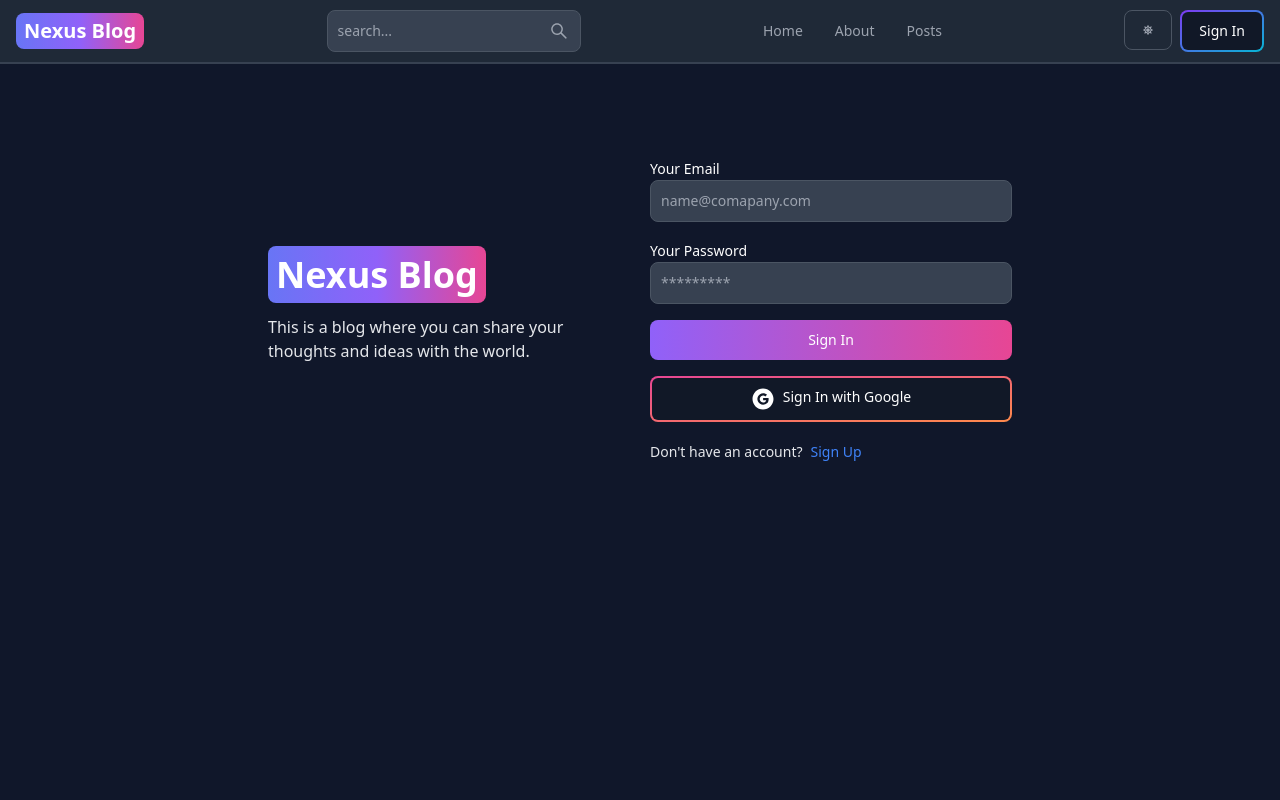
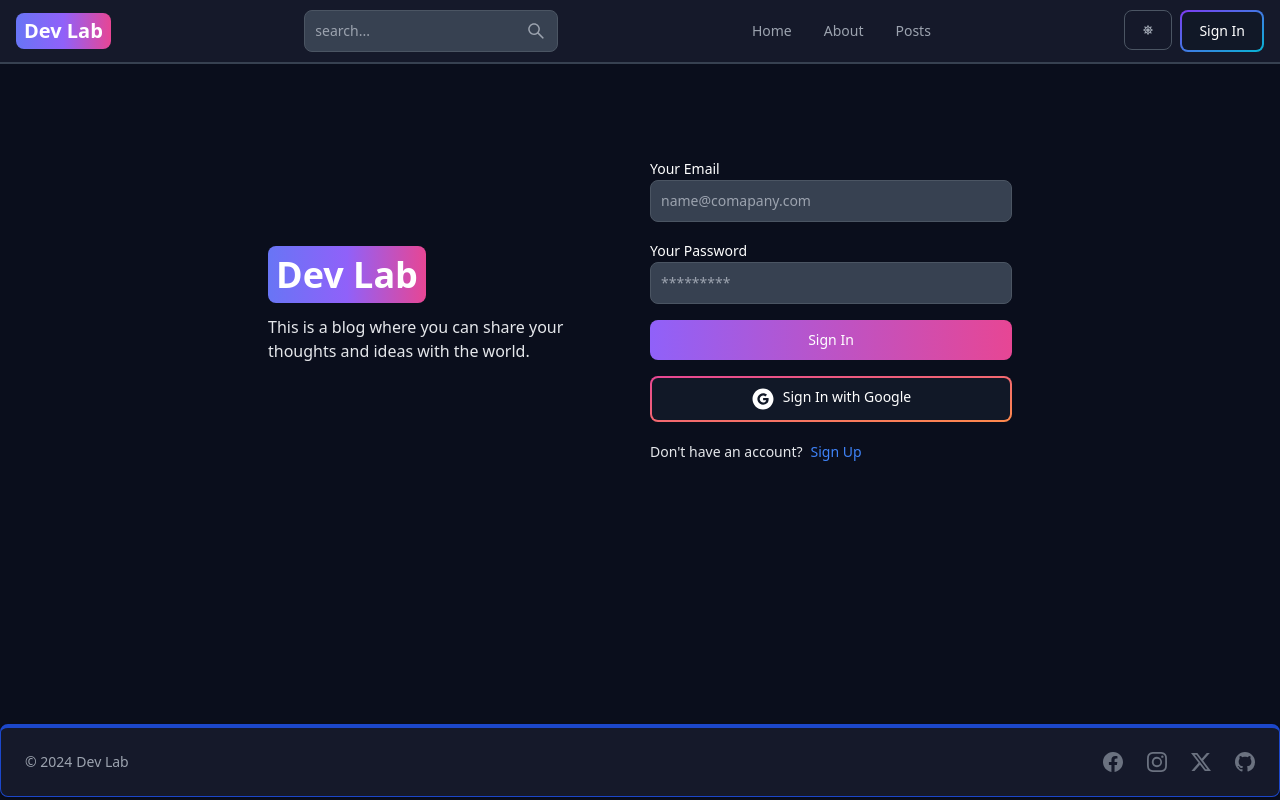
Before and after one commit to oshri1997/Nexus_Blog, a React (Vite) app in the folder frontend/: page /sign-in in a window 1280 px wide. Shown: the top 800 px of the page. Built offline with nearby package versions, Linux system fonts and the light colour scheme; no server answers.

Commit message:
change the them

```diff
--- a/frontend/index.html
+++ b/frontend/index.html
@@ -4,7 +4,7 @@
     <meta charset="UTF-8" />
     <!-- <link rel="icon" type="image/svg+xml" href="/vite.svg" /> -->
     <meta name="viewport" content="width=device-width, initial-scale=1.0" />
-    <title>Nexus Blog</title>
+    <title>Dev Lab</title>
   </head>
   <body>
     <div id="root"></div>
--- a/frontend/src/App.tsx
+++ b/frontend/src/App.tsx
@@ -19,12 +19,11 @@ import Posts from "./pages/Posts";
 import Search from "./pages/Search";
 
 const App = () => {
-  const { theme } = useSelector((state: RootState) => state.theme);
   const { currentUser } = useSelector((state: RootState) => state.user);
   return (
     <BrowserRouter>
       <ScrollToTop />
-      <ToastContainer pauseOnFocusLoss={false} theme={theme} />
+      <ToastContainer pauseOnFocusLoss={false} />
       <Header />
       <Routes>
         <Route path="/" element={<Home />} />
--- a/frontend/src/components/DashSidebar.tsx
+++ b/frontend/src/components/DashSidebar.tsx
@@ -1,4 +1,4 @@
-import { Sidebar } from "flowbite-react";
+import { CustomFlowbiteTheme, Sidebar } from "flowbite-react";
 import { useEffect, useState } from "react";
 import {
   HiArrowSmRight,
@@ -48,9 +48,9 @@ export default function DashSidebar() {
   };
 
   return (
-    <Sidebar className="md:w-56 w-full">
+    <Sidebar className="md:w-56 w-full ">
       <Sidebar.Items>
-        <Sidebar.ItemGroup className="flex flex-col gap-1">
+        <Sidebar.ItemGroup className="flex flex-col gap-1 ">
           <Link to="/dashboard?tab=profile">
             <Sidebar.Item
               active={tab === "profile"}
--- a/frontend/src/components/Footer.tsx
+++ b/frontend/src/components/Footer.tsx
@@ -4,16 +4,32 @@ import { BsFacebook, BsGithub, BsInstagram, BsTwitterX } from "react-icons/bs";
 
 export default function FooterComponent() {
   return (
-    <Footer container className="border border-t-8 border-teal-500">
+    <Footer container className="border border-t-4 !bg-backgroundSecondary border-primary">
       <div className="flex w-full justify-between ">
         <div>
-          <Footer.Copyright by="Nexus Blog" year={new Date().getFullYear()} />
+          <Footer.Copyright by="Dev Lab" year={new Date().getFullYear()} />
         </div>
         <div className="flex gap-6 ">
-          <Footer.Icon className="hover:text-[#4867AA]" href="#" icon={BsFacebook} />
-          <Footer.Icon className="hover:text-[#EF3577]" href="#" icon={BsInstagram} />
-          <Footer.Icon className="hover:text-black" href="#" icon={BsTwitterX} />
-          <Footer.Icon className="hover:text-#E6EDF3" href="#" icon={BsGithub} />
+          <Footer.Icon
+            className="hover:text-[#4867AA] dark:hover:text-[#4867AA]"
+            href="#"
+            icon={BsFacebook}
+          />
+          <Footer.Icon
+            className="hover:text-[#EF3577] dark:hover:text-[#EF3577]"
+            href="#"
+            icon={BsInstagram}
+          />
+          <Footer.Icon
+            className="hover:text-black dark:hover:text-white"
+            href="#"
+            icon={BsTwitterX}
+          />
+          <Footer.Icon
+            className="hover:text-[#E6EDF3] dark:hover:text-[#E6EDF3]"
+            href="#"
+            icon={BsGithub}
+          />
         </div>
       </div>
     </Footer>
--- a/frontend/src/components/Header.tsx
+++ b/frontend/src/components/Header.tsx
@@ -57,12 +57,12 @@ export default function Header() {
     navigate(`/search?searchTerm=${searchTerm}`);
   };
   return (
-    <Navbar className="border-b-2">
+    <Navbar className="border-b-2 !bg-backgroundSecondary">
       <Link
         to="/"
         className="self-center  whitespace-nowrap text-white text-base sm:text-xl   px-2 py-1 rounded-lg   bg-gradient-to-r from-indigo-500 via-purple-500 to-pink-500  font-semibold  dark:text-white"
       >
-        Nexus Blog
+        Dev Lab
       </Link>
       <form onSubmit={handleSubmit}>
         <TextInput
--- a/frontend/src/index.css
+++ b/frontend/src/index.css
@@ -1,6 +1,25 @@
 @tailwind base;
 @tailwind components;
 @tailwind utilities;
+
+@layer base {
+  :root {
+    --text: #040a1b;
+    --background: #edf0fd;
+    --background-secondary: #e1e5f5;
+    --primary: #3561e3;
+    --secondary: #9679ec;
+    --accent: #8f50e7;
+  }
+  .dark {
+    --text: #e4eafb;
+    --background: #0a0e1c;
+    --background-secondary: #15192a;
+    --primary: #1c47ca;
+    --secondary: #301386;
+    --accent: #5718af;
+  }
+}
 
 body {
   height: 100vh;
@@ -75,3 +94,10 @@ body {
   margin-bottom: 0.5rem;
 }
 /* dark mode */
+
+nav[aria-label="Sidebar"] > div {
+  background: var(--background-secondary) !important;
+}
+.dark > div {
+  @apply !bg-background min-h-screen;
+}
--- a/frontend/src/pages/Dashboard.tsx
+++ b/frontend/src/pages/Dashboard.tsx
@@ -19,7 +19,7 @@ export default function Dashboard() {
   }, [searchParams]);
 
   return (
-    <div className="min-h-screen flex flex-col md:flex-row">
+    <div className="min-h-screen flex !bg-background flex-col md:flex-row">
       <div>
         {/* Sidebar */}
         <DashSidebar />
--- a/frontend/src/pages/Home.tsx
+++ b/frontend/src/pages/Home.tsx
@@ -4,7 +4,7 @@ import { Link } from "react-router-dom";
 
 export default function Home() {
   return (
-    <section className="h-[calc(100vh-142px)] bg-white dark:bg-gray-900">
+    <section className="h-[calc(100vh-137px)]  ">
       <div className="flex h-[calc(100%-200px)] flex-col justify-center items-center">
         <h1 className="max-w-2xl mb-4 text-4xl font-extrabold tracking-tight leading-none md:text-5xl xl:text-6xl dark:text-white">
           Welcome to my blog!
--- a/frontend/src/pages/Search.tsx
+++ b/frontend/src/pages/Search.tsx
@@ -33,7 +33,6 @@ export default function Search() {
         if (response.ok) {
           setLoading(false);
           setPosts(data.posts);
-          console.log(data.posts.length);
           if (data.posts.length === 9) {
             setShowMore(true);
           } else {
--- a/frontend/src/pages/SignIn.tsx
+++ b/frontend/src/pages/SignIn.tsx
@@ -52,7 +52,7 @@ export default function SignIn() {
   };
 
   return (
-    <div className="min-h-screen mt-20">
+    <div className="h-[calc(100vh-220px)] mt-20 !bg-background">
       <div className="flex p-3 gap-5 max-w-3xl mx-auto flex-col md:flex-row md:items-center">
         <div className="flex-1">
           {/* left side */}
@@ -60,7 +60,7 @@ export default function SignIn() {
             to="/"
             className="text-white text-4xl px-2 py-1 rounded-lg  bg-gradient-to-r from-indigo-500 via-purple-500 to-pink-500  font-bold  dark:text-white"
           >
-            Nexus Blog
+            Dev Lab
           </Link>
           <p className="mt-5">
             This is a blog where you can share your thoughts and ideas with the world.
--- a/frontend/src/pages/SignUp.tsx
+++ b/frontend/src/pages/SignUp.tsx
@@ -49,7 +49,7 @@ export default function SignUp() {
   };
 
   return (
-    <div className="min-h-screen mt-20">
+    <div className=" h-[calc(100vh-216px)] mt-20">
       <div className="flex p-3 gap-5 max-w-3xl mx-auto flex-col md:flex-row md:items-center">
         <div className="flex-1">
           {/* left site */}
@@ -57,7 +57,7 @@ export default function SignUp() {
             to="/"
             className="text-white text-4xl px-2 py-1 rounded-lg  bg-gradient-to-r from-indigo-500 via-purple-500 to-pink-500  font-bold  dark:text-white"
           >
-            Nexus Blog
+            Dev Lab
           </Link>
           <p className="mt-5">
             This is a blog where you can share your thoughts and ideas with the world.
--- a/frontend/tailwind.config.js
+++ b/frontend/tailwind.config.js
@@ -10,6 +10,15 @@ export default {
       animation: {
         moveRightToLeft: "moveRightToLeft 1s infinite linear",
       },
+      colors: {
+        text: "var(--text)",
+        background: "var(--background)",
+        backgroundSecondary: "var(--background-secondary)",
+        primary: "var(--primary)",
+        secondary: "var(--secondary)",
+        accent: "var(--accent)",
+      },
+
       keyframes: {
         moveRightToLeft: {
           "0%,100%": { transform: "translateX(2px)" },
```
